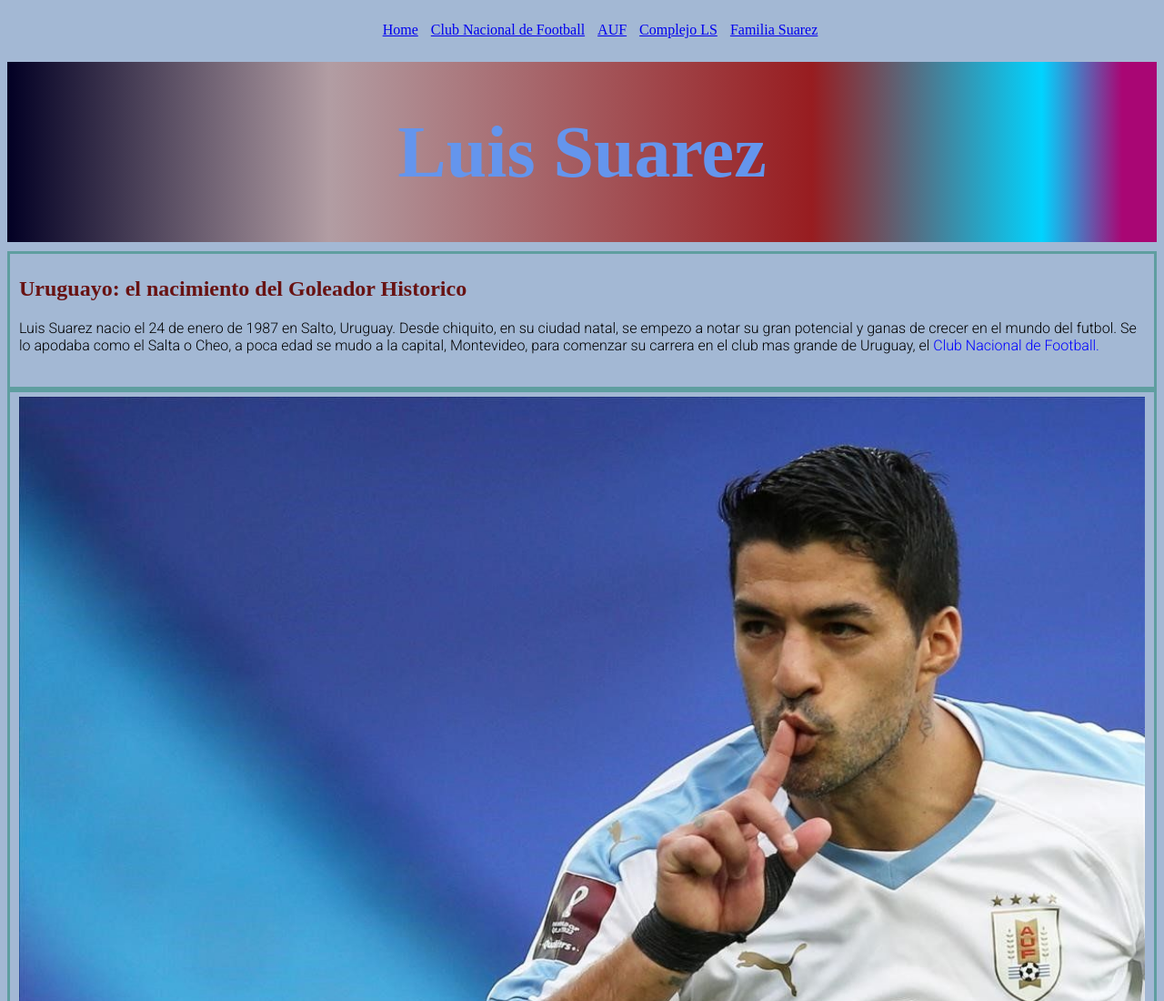
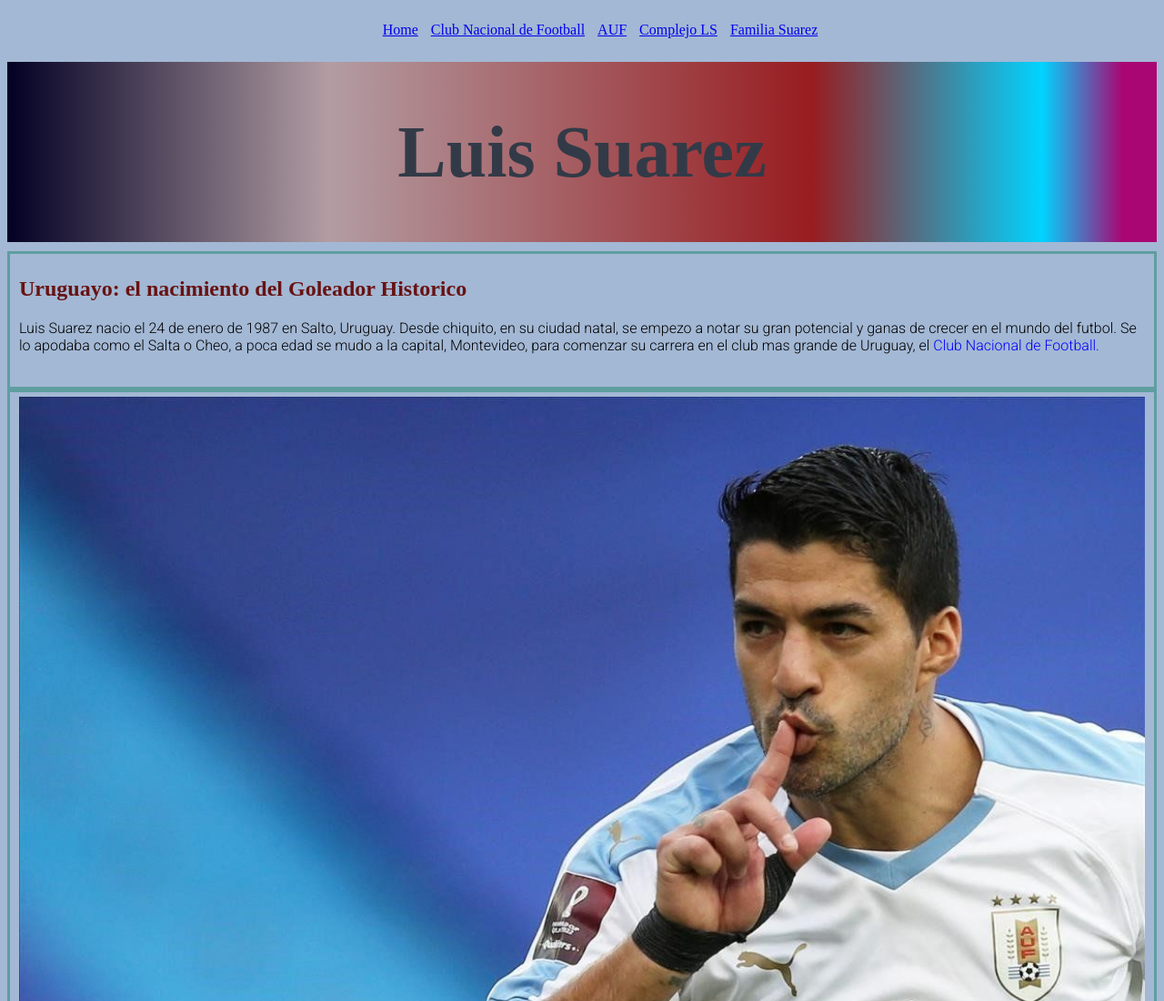
Before and after one commit to rodriclav2809/proyecto_coder, a plain HTML site: page index.html in a window 1280 px wide. Shown: the top 1100 px of the page at 91% size. Drawn offline with Linux system fonts and the light colour scheme.

Commit message:
tercer commit

```diff
--- a/main.css
+++ b/main.css
@@ -25,7 +25,7 @@ nav {
 }
 
 .titulo-principal {
-    color: cornflowerblue;
+    color: rgb(51, 58, 71);
     font-size: 80px;
     text-align: center;
 }
```
